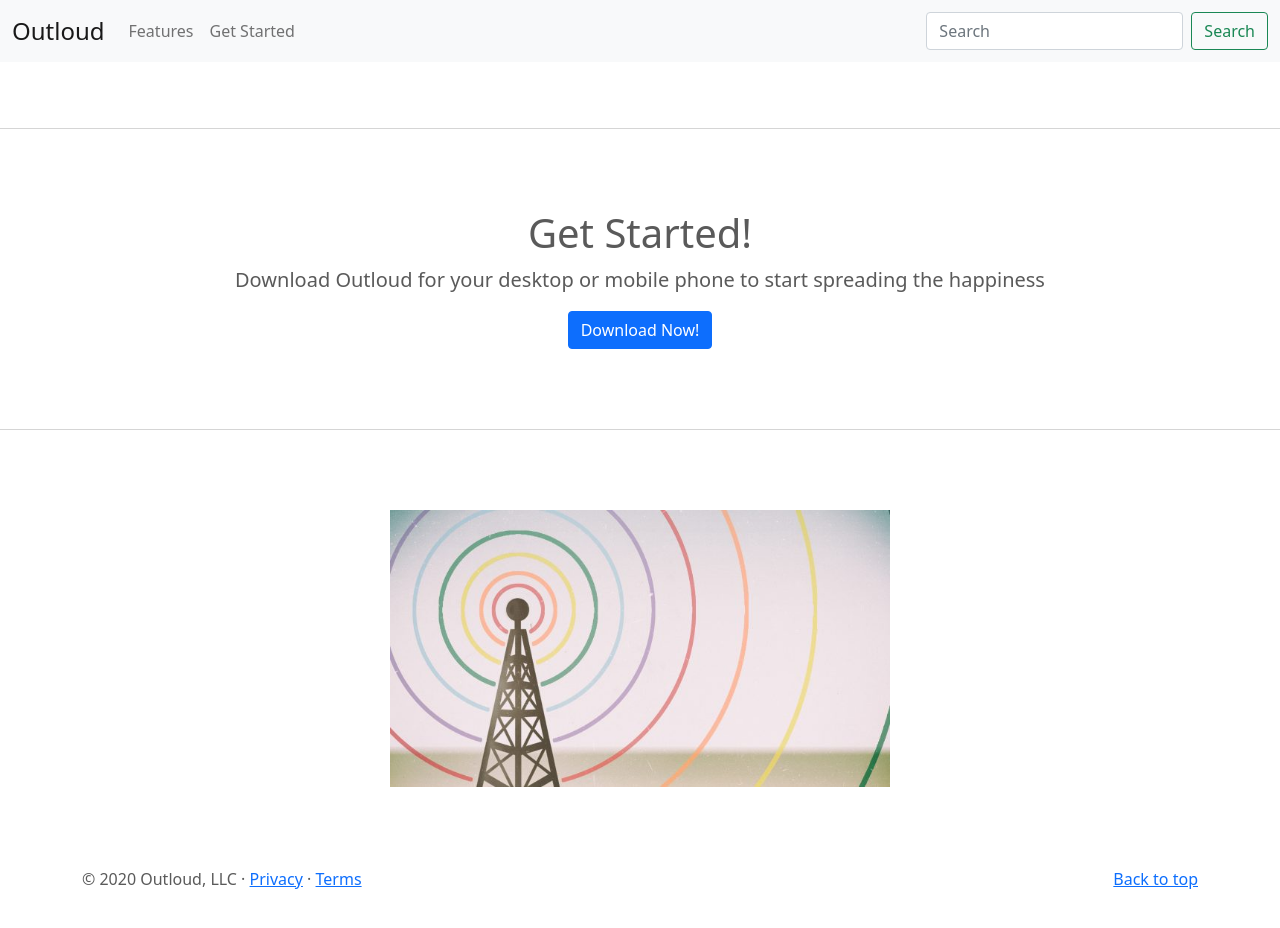
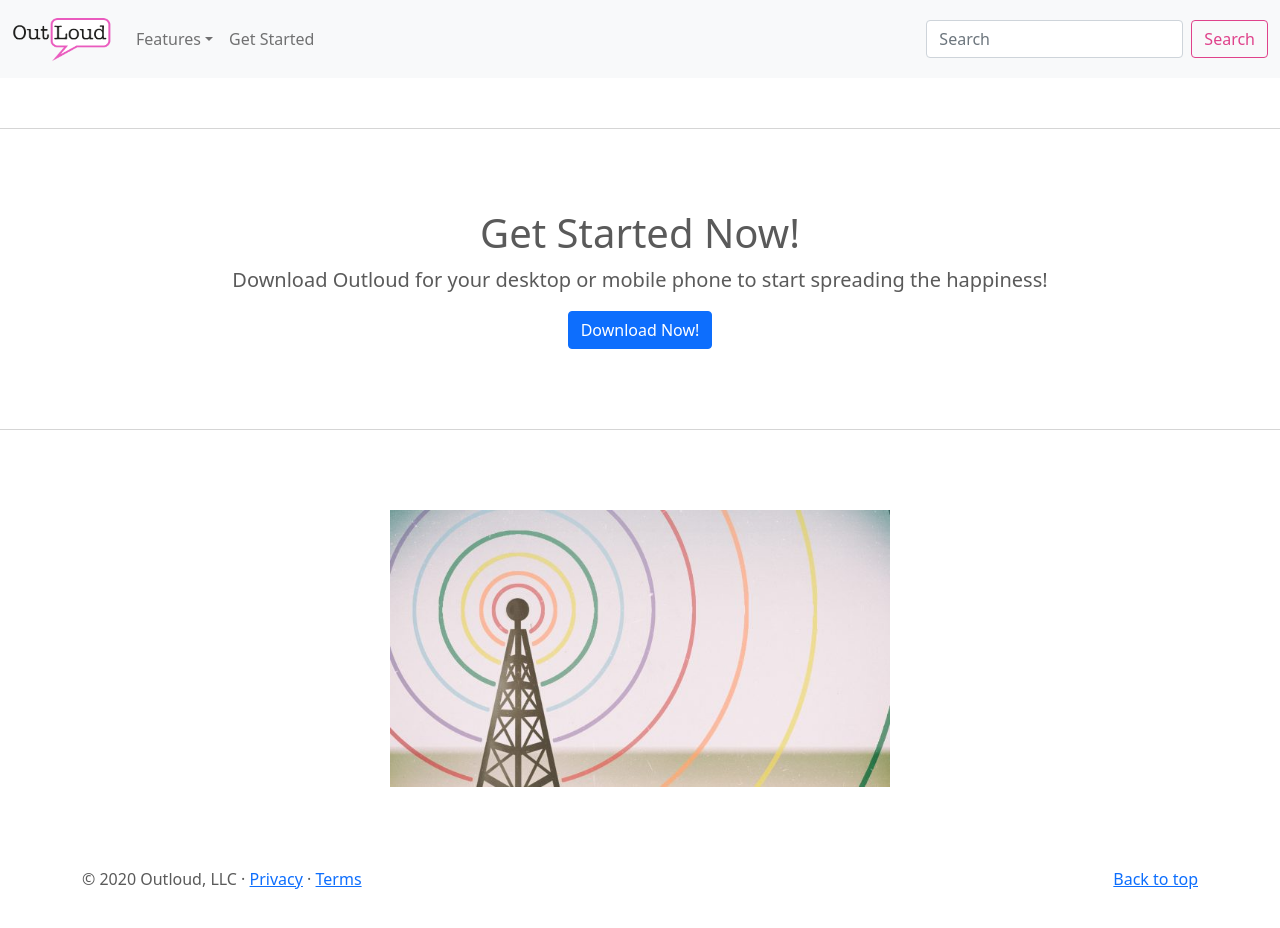
Before and after one commit to Kou-kun42/landing_page, a plain HTML site: page getstarted.html in a window 1280 px wide. Drawn offline with nearby package versions, Linux system fonts and the light colour scheme.

Commit message:
Added more styles

```diff
--- a/getstarted.html
+++ b/getstarted.html
@@ -19,7 +19,9 @@
     <header>
       <nav class="navbar navbar-light bg-light navbar-expand-md fixed-top">
         <div class="container-fluid">
-          <a class="navbar-brand" href="./index.html">Outloud</a>
+          <a class="navbar-brand" href="./index.html"
+            ><img src="./img/11.png" width="100" height="50" alt=""
+          /></a>
           <button
             class="navbar-toggler"
             type="button"
@@ -33,8 +35,26 @@
           </button>
           <div class="collapse navbar-collapse" id="navbarCollapse">
             <ul class="navbar-nav me-auto mb-2 mb-md-0">
-              <li class="nav-item">
-                <a class="nav-link" href="./features.html">Features</a>
+              <li class="nav-item dropdown">
+                <a
+                  class="nav-link dropdown-toggle"
+                  href="#"
+                  id="dropdown01"
+                  data-bs-toggle="dropdown"
+                  aria-expanded="false"
+                  >Features</a
+                >
+                <div class="dropdown-menu" aria-labelledby="navbarDropdown">
+                  <a class="dropdown-item" href="./features.html#direct"
+                    >Direct Messaging</a
+                  >
+                  <a class="dropdown-item" href="./features.html#group"
+                    >Group Shoutouts</a
+                  >
+                  <a class="dropdown-item" href="./features.html#anon"
+                    >Anonymous Positivity</a
+                  >
+                </div>
               </li>
               <li class="nav-item">
                 <a class="nav-link" href="./getstarted.html">Get Started</a>
@@ -47,7 +67,7 @@
                 placeholder="Search"
                 aria-label="Search"
               />
-              <button class="btn btn-outline-success" type="submit">
+              <button class="btn btn-outline-success navbar-btn" type="submit">
                 Search
               </button>
             </form>
@@ -59,10 +79,10 @@
     <main>
       <hr class="featurette-divider" />
       <div class="jumbotron text-center hero-background-img">
-        <h1>Get Started!</h1>
+        <h1>Get Started Now!</h1>
         <p class="lead">
           Download Outloud for your desktop or mobile phone to start spreading
-          the happiness
+          the happiness!
         </p>
         <a href="#" class="btn btn-primary">Download Now!</a>
         <hr class="featurette-divider" />
--- a/styles.css
+++ b/styles.css
@@ -100,6 +100,18 @@ body {
   margin-bottom: 5em;
 }
 
-a.navbar-brand {
-  font-size: x-large;
+.navbar .navbar-brand {
+  font-size: xx-large;
+  color: rgb(223, 66, 139);
 }
+
+.navbar button {
+  color: rgb(223, 66, 139);
+  border-color: rgb(223, 66, 139);
+}
+
+.navbar-btn:hover {
+  color: #fff;
+  background-color: rgb(223, 66, 139) !important;
+  border-color: rgb(223, 66, 139) !important;
+}
```
Also changed, not shown: features.html (+28 -8 lines), index.html (+28 -5 lines), img/11.png (added).
